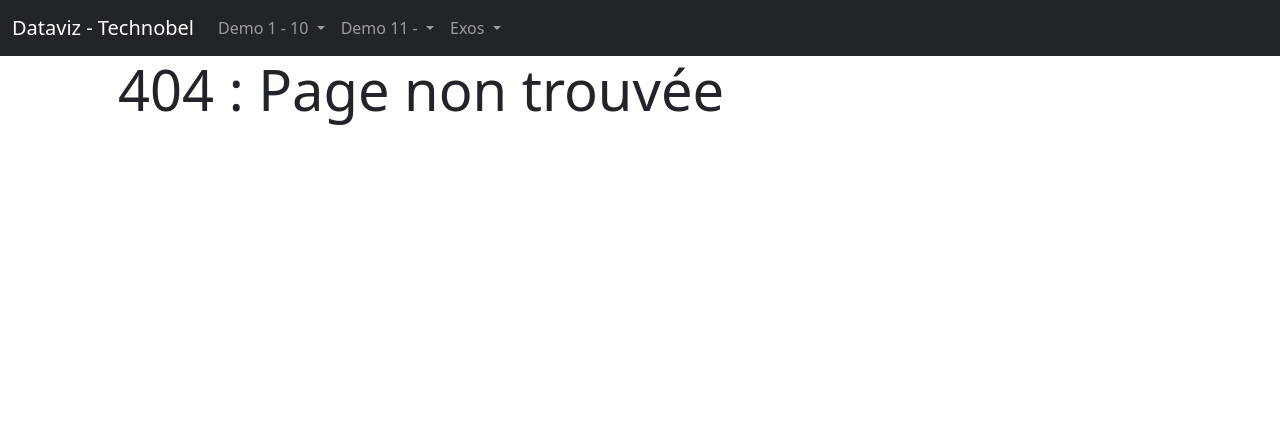
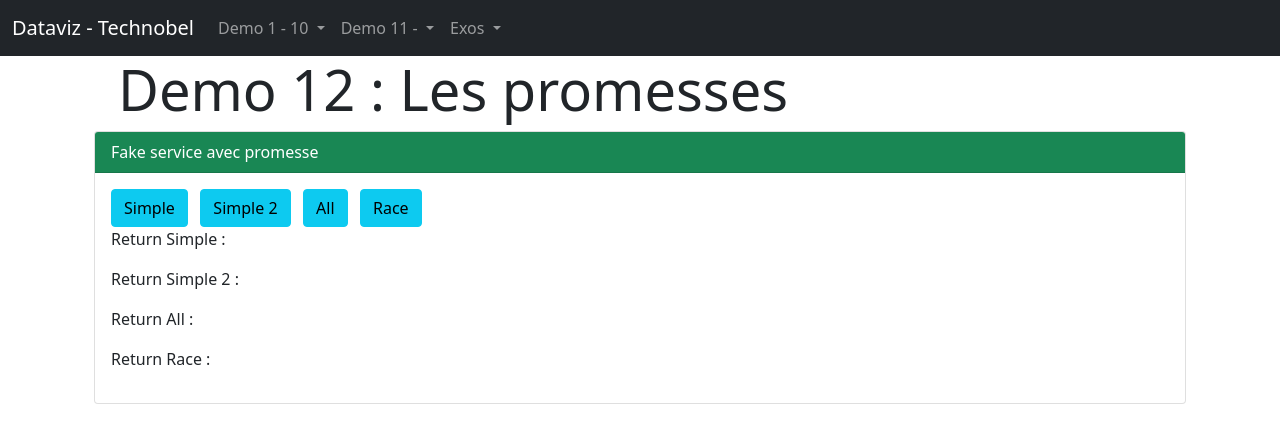
Before and after one commit to evengyl/DemoETU_Technobel_Dataviz, an Angular app: page /demo/demo12 in a window 1280 px wide. Before the commit this address had no page. Shown: the top 440 px of the page. Built offline with nearby package versions, Linux system fonts and the light colour scheme.

Commit message:
add demo12 promise

```diff
--- a/src/app/app-routing.module.ts
+++ b/src/app/app-routing.module.ts
@@ -3,6 +3,7 @@ import { RouterModule, Routes } from '@angular/router';
 import { Demo1Component } from './components/demo/demo1/demo1.component';
 import { Demo10Component } from './components/demo/demo10/demo10.component';
 import { Demo11Component } from './components/demo/demo11/demo11.component';
+import { Demo12Component } from './components/demo/demo12/demo12.component';
 import { Demo2Component } from './components/demo/demo2/demo2.component';
 import { Demo3Component } from './components/demo/demo3/demo3.component';
 import { Demo4Component } from './components/demo/demo4/demo4.component';
@@ -32,7 +33,8 @@ const routes: Routes = [
     { path : "demo8", component : Demo8Component},
     { path : "demo9", component : Demo9Component},
     { path : "demo10", component : Demo10Component},
-    { path : "demo11", component : Demo11Component}
+    { path : "demo11", component : Demo11Component},
+    { path : "demo12", component : Demo12Component}
   ]},
   { path : "exos", children : [
     { path : "exos1dot1", component : Exos1dot1Component},
--- /dev/null
+++ b/src/app/components/demo/demo12/demo12.component.html
@@ -0,0 +1,37 @@
+<div class="container-fluid">
+	<div class="row">
+		<div class="col">
+			<div class="jumbotron jumbotron-fluid">
+				<div class="container">
+					<h1 class="display-4">Demo 12 : Les promesses</h1>
+				</div>
+			</div>
+		</div>
+	</div>
+</div>
+
+<div class="container-fluid">
+    <div class="row">
+
+        <div class="col-12 align-self-center">
+            <div class="card">
+                <div class="card-header bg-success text-white">
+                    Fake service avec promesse
+                </div>
+                <div class="card-body">
+                    <button (click)="simple()" class="btn btn-info">Simple</button>&nbsp;&nbsp;
+                    <button (click)="simple2()" class="btn btn-info">Simple 2</button>&nbsp;&nbsp;
+                    <button (click)="all()" class="btn btn-info">All</button>&nbsp;&nbsp;
+                    <button (click)="race()" class="btn btn-info">Race</button>
+                    <br>
+                    <p>Return Simple : {{simpleMessage}}</p>
+                    <p>Return Simple 2 : {{simple2Message}}</p>
+                    <p>Return All : {{allMessage}}</p>
+                    <p>Return Race : {{raceMessage}}</p>
+
+                </div>
+            </div>
+        </div>
+
+    </div>
+</div>
--- /dev/null
+++ b/src/app/components/demo/demo12/demo12.component.ts
@@ -0,0 +1,75 @@
+import { Component, OnInit } from '@angular/core';
+import { FakePromiseService } from './services/fake-promise.service';
+
+@Component({
+  selector: 'app-demo12',
+  templateUrl: './demo12.component.html'
+})
+export class Demo12Component implements OnInit {
+
+  simpleMessage : string = undefined
+  simple2Message : string = undefined
+  allMessage : string = undefined
+  raceMessage : string = undefined
+
+
+  constructor(private fakePromise : FakePromiseService) {
+    this.simpleMessage = ""
+    this.simple2Message = ""
+    this.allMessage = ""
+    this.raceMessage = ""
+  }
+
+  ngOnInit(): void {
+  }
+
+  simple() : void{
+    this.fakePromise.simple()
+    .then((value : string) => {
+      console.log(value)
+      this.simpleMessage = "Yeah je suis resolved simple"
+    })
+    .catch((value : string) => {
+      console.log(value)
+      this.simpleMessage = "ohhh je suis reject simple"
+    })
+
+  }
+
+  simple2() : void{
+    this.fakePromise.simple2()
+    .then((value : string) => {
+      console.log(value)
+      this.simple2Message = "Yeah je suis resolved simple 2"
+    })
+    .catch((value : string) => {
+      console.log(value)
+      this.simple2Message = "ohhh je suis reject simple 2"
+    })
+  }
+
+  all() : void{
+    this.fakePromise.all()
+    .then((value : string) => {
+      console.log(value)
+      this.allMessage = "Yeah je suis resolved all"
+    })
+    .catch((value : string) => {
+      console.log(value)
+      this.allMessage = "ohhh je suis reject all"
+    })
+  }
+
+  race() : void{
+    this.fakePromise.race()
+    .then((value : string) => {
+      console.log(value)
+      this.raceMessage = "Yeah je suis resolved race"
+    })
+    .catch((value : string) => {
+      console.log(value)
+      this.raceMessage = "ohhh je suis reject race"
+    })
+  }
+
+}
--- /dev/null
+++ b/src/app/components/demo/demo12/services/fake-promise.service.ts
@@ -0,0 +1,79 @@
+import { Injectable } from '@angular/core';
+
+@Injectable({
+  providedIn: 'root'
+})
+export class FakePromiseService {
+
+  constructor() {
+  }
+
+  simple() : Promise<string>{
+
+    return new Promise((resolve, reject) => {
+      setTimeout(() => {
+        resolve("resolved")
+      }, 1500)
+    })
+  }
+
+  simple2() : Promise<unknown>{
+
+    let myPromise = new Promise((resolve, reject) => {
+      setTimeout(() => {
+        resolve("Resolved")
+      }, 1500)
+    })
+
+    return myPromise
+
+  }
+
+  all() : Promise<any>{
+
+    let myPromise1 = new Promise((resolve, reject) => {
+      setTimeout(() => {
+        resolve("Resolved 1")
+      }, 500)
+    })
+
+    let myPromise2 = new Promise((resolve, reject) => {
+      setTimeout(() => {
+        resolve("Resolved 2")
+      }, 1500)
+    })
+
+    let myPromise3 = new Promise((resolve, reject) => {
+      setTimeout(() => {
+        resolve("Resolved 3")
+      }, 4000)
+    })
+
+    return Promise.all([myPromise1, myPromise2, myPromise3])
+
+
+  }
+
+  race() : Promise<any>{
+
+    let myPromise1 = new Promise((resolve, reject) => {
+      setTimeout(() => {
+        resolve("Resolved 1")
+      }, 1500)
+    })
+
+    let myPromise2 = new Promise((resolve, reject) => {
+      setTimeout(() => {
+        resolve("Resolved 2")
+      }, 500)
+    })
+
+    let myPromise3 = new Promise((resolve, reject) => {
+      setTimeout(() => {
+        resolve("Resolved 3")
+      }, 1500)
+    })
+
+    return Promise.race([myPromise1, myPromise2, myPromise3])
+  }
+}
--- a/src/app/components/shared/navbar/navbar.component.html
+++ b/src/app/components/shared/navbar/navbar.component.html
@@ -41,6 +41,9 @@
             </a>
             <ul class="dropdown-menu" aria-labelledby="navbarDropdown">
               <li><a class="dropdown-item" routerLink="demo/demo11">Demo 11 - la DI & les services</a></li>
+              <li><hr class="dropdown-divider"></li>
+              <li><a class="dropdown-item" routerLink="demo/demo12">Demo 12 - Les promesses</a></li>
+
             </ul>
           </li>
 
```
Also changed, not shown: src/app/app.module.ts (+9 -1 lines), 1 other file (tests, documents, lock files or other folders).
